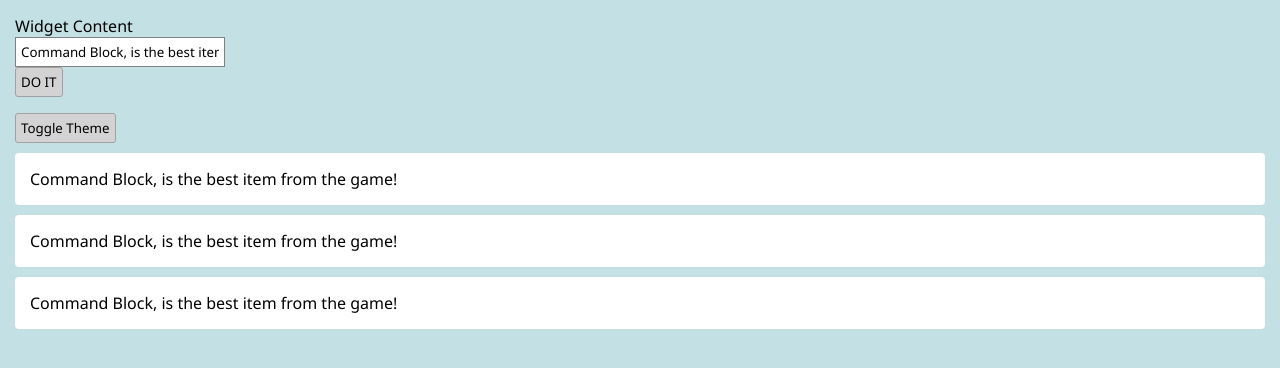
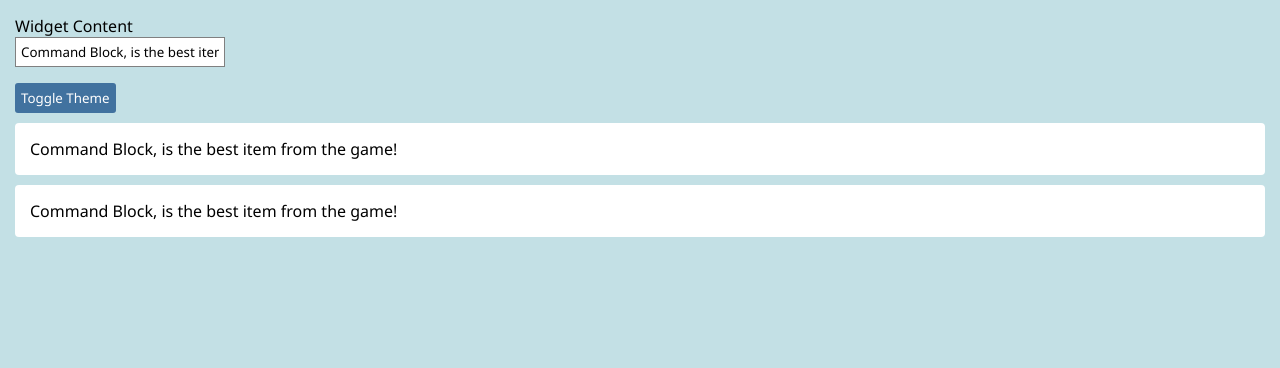
Before and after one commit to SamukaDEV/smk-react-context-example, a React (Create React App) app: page / in a window 1280 px wide. Shown: the top 368 px of the page. Built offline with nearby package versions, Linux system fonts and the light colour scheme.

Commit message:
Update App Theme

```diff
--- a/src/App.js
+++ b/src/App.js
@@ -32,10 +32,11 @@ const App = () => {
             onChange={handleChange}
           />
         </div>
-        <button>DO IT</button>
+        {/* <button>DO IT</button> */}
       </form>
       {/* <div>{JSON.stringify(theme)}</div> */}
       <button
+        style={theme.button}
         onClick={() => {
           if (StyleTheme.light === theme) {
             setTheme(StyleTheme.dark);
@@ -49,7 +50,6 @@ const App = () => {
       <div style={{ marginTop: 10 }}>
         <Widget />
         <Widget />
-        <Widget />
       </div>
     </div>
   );
--- a/src/style.css
+++ b/src/style.css
@@ -24,7 +24,7 @@ input[type='text'] {
 }
 
 button {
-  border: 1px solid rgb(161, 161, 161);
+  border: 1px solid transparent;
   border-radius: 3px;
   padding: 5px;
   background: lightgray;
--- a/src/styles/index.js
+++ b/src/styles/index.js
@@ -1,6 +1,9 @@
 const StyleTheme = {
   light: {
-    button: {},
+    button: {
+      backgroundColor: '#41729F',
+      color: 'white'
+    },
     container: {
       backgroundColor: '#C3E0E5'
     },
@@ -9,11 +12,17 @@ const StyleTheme = {
     }
   },
   dark: {
-    button: {},
+    button: {
+      backgroundColor: '#C3E0E5',
+      color: '#41729F'
+    },
     container: {
       backgroundColor: '#274472'
     },
-    card: {}
+    card: {
+      backgroundColor: '#41729F',
+      color: '#C3E0E5'
+    }
   }
 };
 export default StyleTheme;
```
